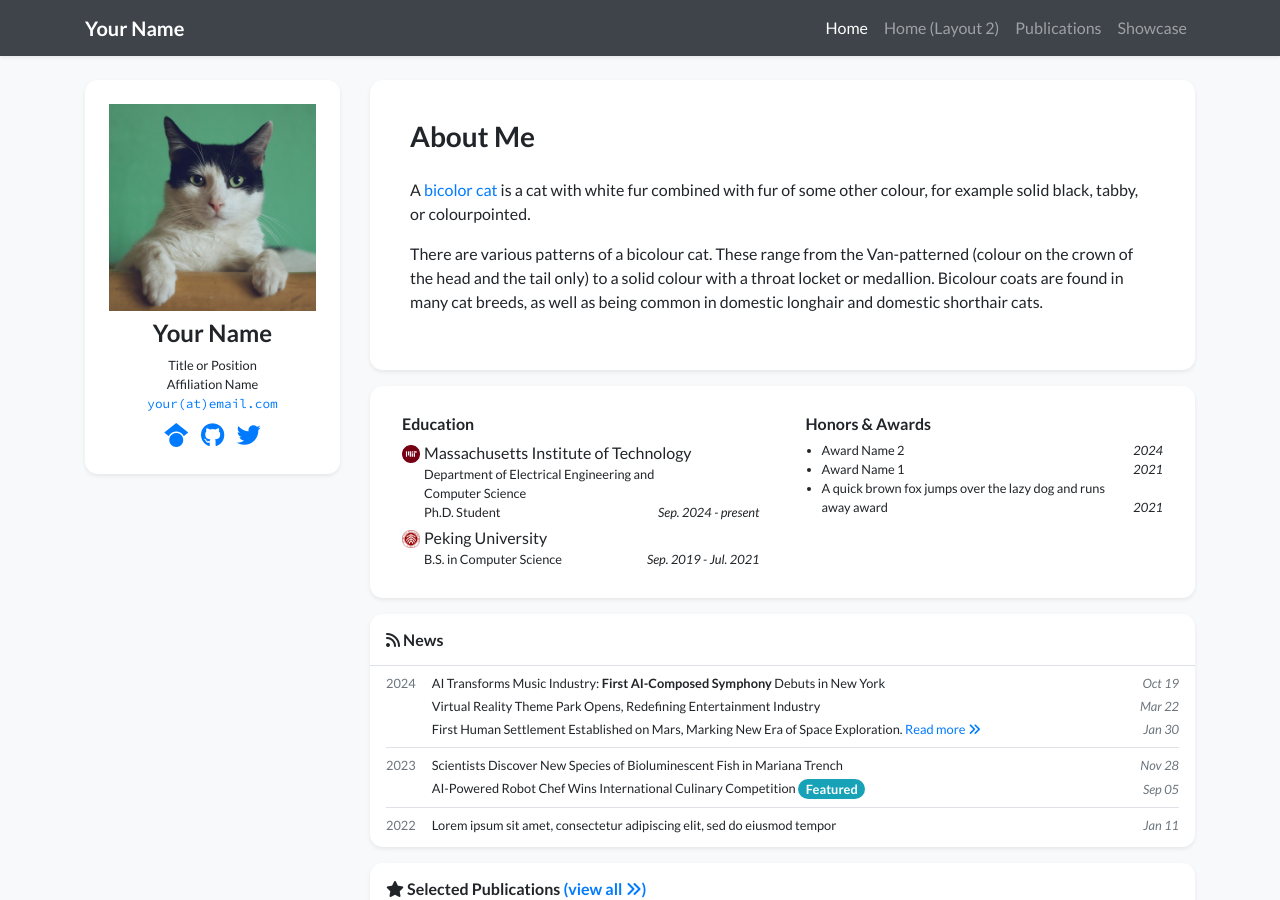
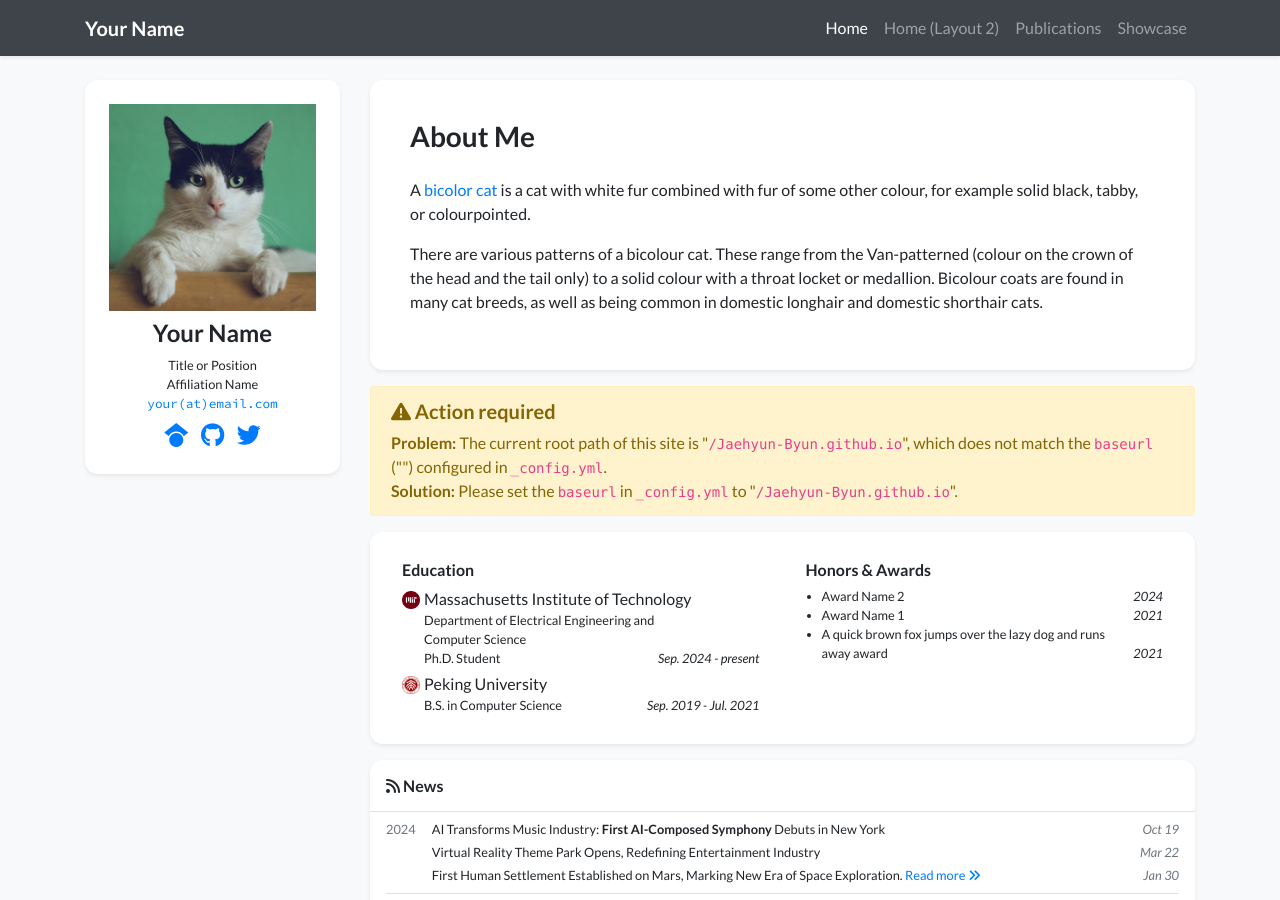
Before and after one commit to Jaehyun-Byun/Jaehyun-Byun.github.io, a Jekyll site: the page built from index.html, in a window 1280 px wide and 900 px high. Built offline with Jekyll 4.4.1, drawn with Linux system fonts in a browser that asks for light colours; nearby versions of some CDN libraries; a style sheet for code colours, icons or effects is not loaded; part of the change alters nothing that is shown.

Commit message:
Change site URL and reset baseurl
Updated site URL and cleared baseurl for deployment.

```diff
--- a/_config.yml
+++ b/_config.yml
@@ -13,7 +13,8 @@
 # you will see them accessed via {{ site.title }}, {{ site.email }}, and so on.
 # You can create any custom variable you would like, and they will be accessible
 # in the templates via {{ site.myvariable }}.
-baseurl: "/academic-homepage" # the subpath of your site, e.g. /blog
+url: "https://DevByn.github.io"
+baseurl: ""
 
 # Build settings
 markdown: kramdown
```
